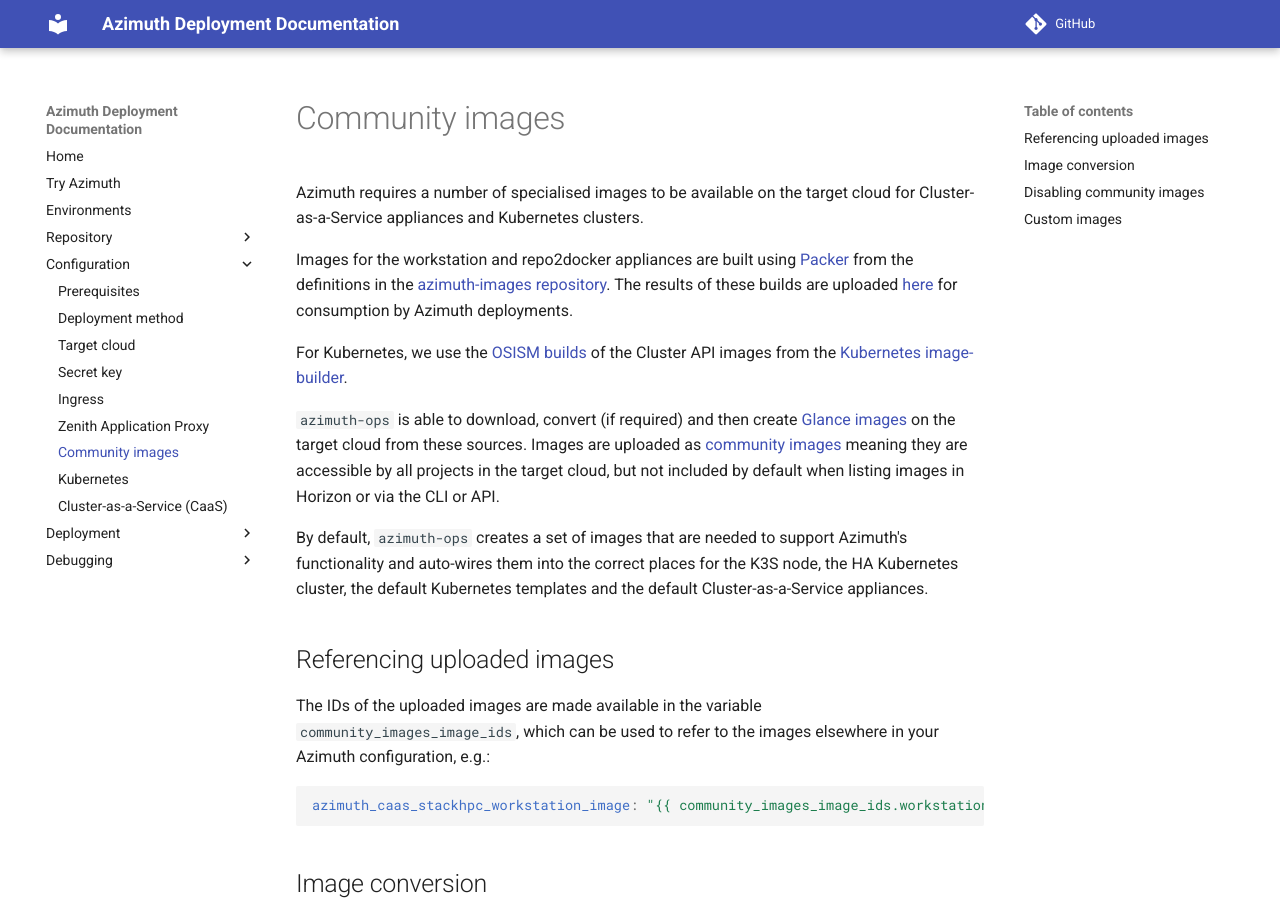
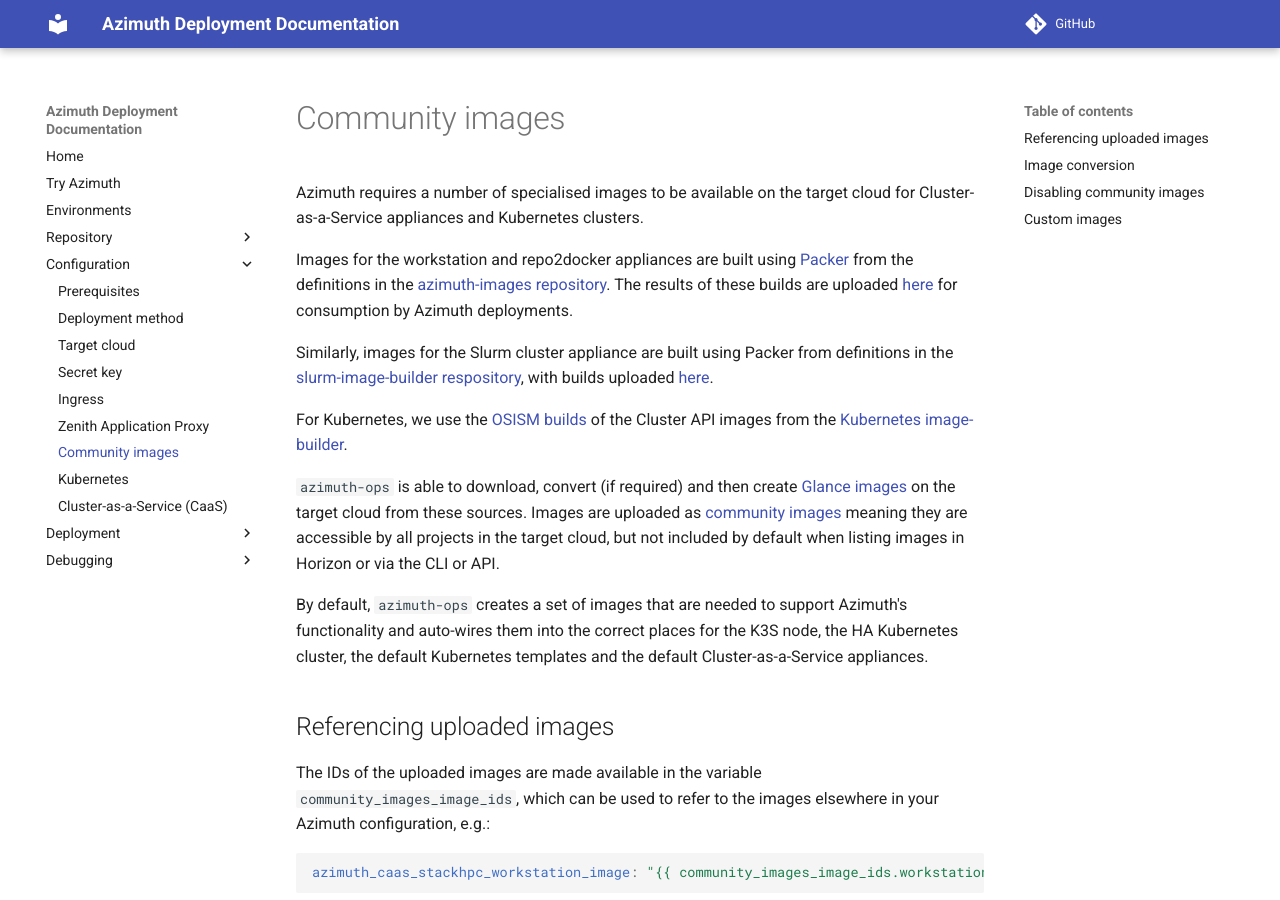
Before and after one commit to azimuth-cloud/azimuth-config, an MkDocs documentation site: the page built from docs/configuration/community-images.md, in a window 1280 px wide and 900 px high. Built offline with MkDocs 1.6.1 and Material for MkDocs 9.7.7, drawn with Linux system fonts in a browser that asks for light colours; comment, search, counter and statistics services are not loaded.

Commit message:
update community image description for 'fat' slurm images

```diff
--- a/docs/configuration/community-images.md
+++ b/docs/configuration/community-images.md
@@ -9,6 +9,8 @@
 builds are uploaded
 [here](https://object.arcus.openstack.hpc.cam.ac.uk/swift/v1/AUTH_f0dc9cb312144d0aa44037c9149d2513/azimuth-images-prerelease/)
 for consumption by Azimuth deployments.
+
+Similarly, images for the Slurm cluster appliance are built using Packer from definitions in the [slurm-image-builder respository](https://github.com/stackhpc/slurm_image_builder), with builds uploaded [here](https://object.arcus.openstack.hpc.cam.ac.uk/swift/v1/AUTH_3a06571936a0424bb40bc5c672c4ccb1/openhpc-images/).
 
 For Kubernetes, we use the [OSISM builds](https://minio.services.osism.tech/openstack-k8s-capi-images)
 of the Cluster API images from the
```
